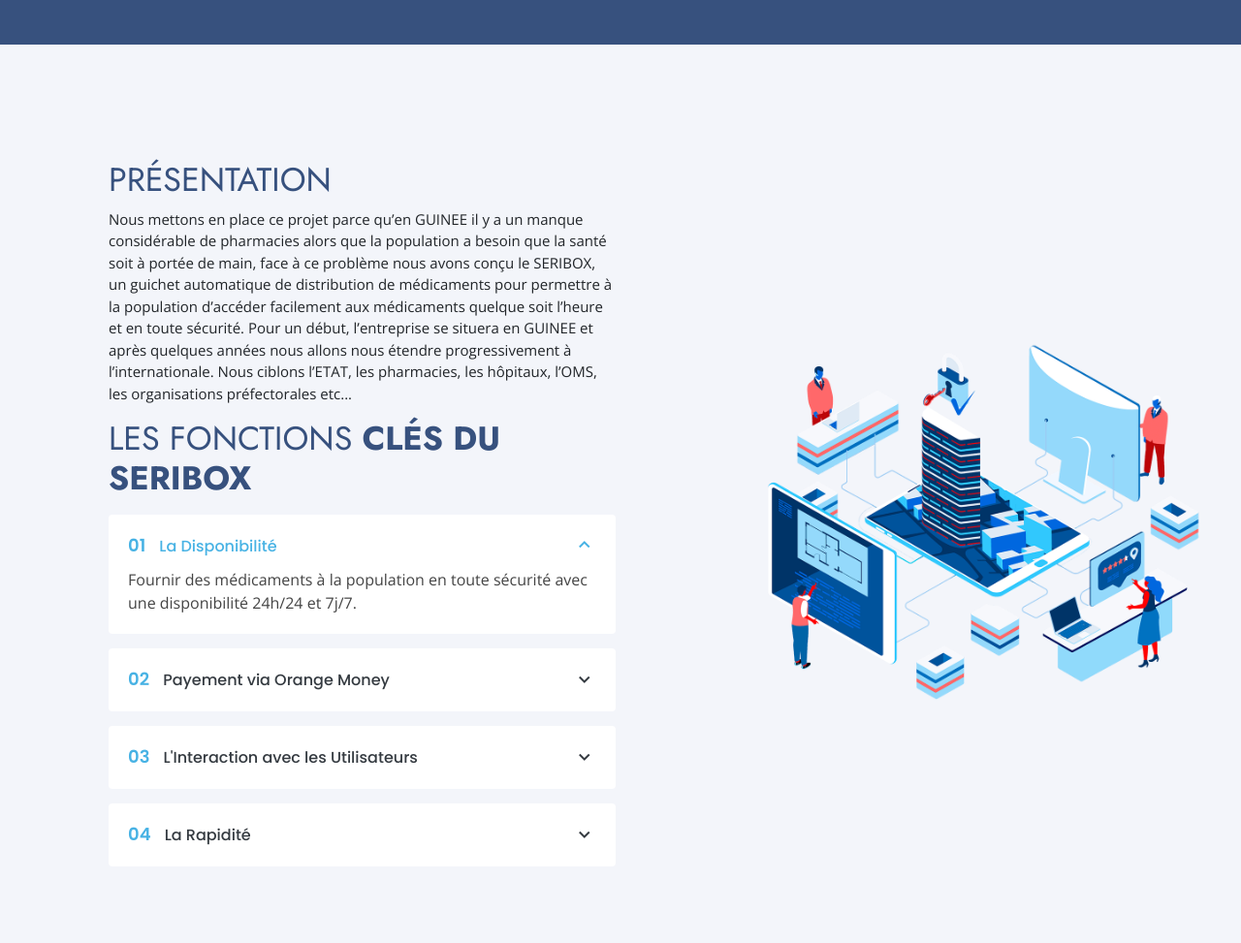
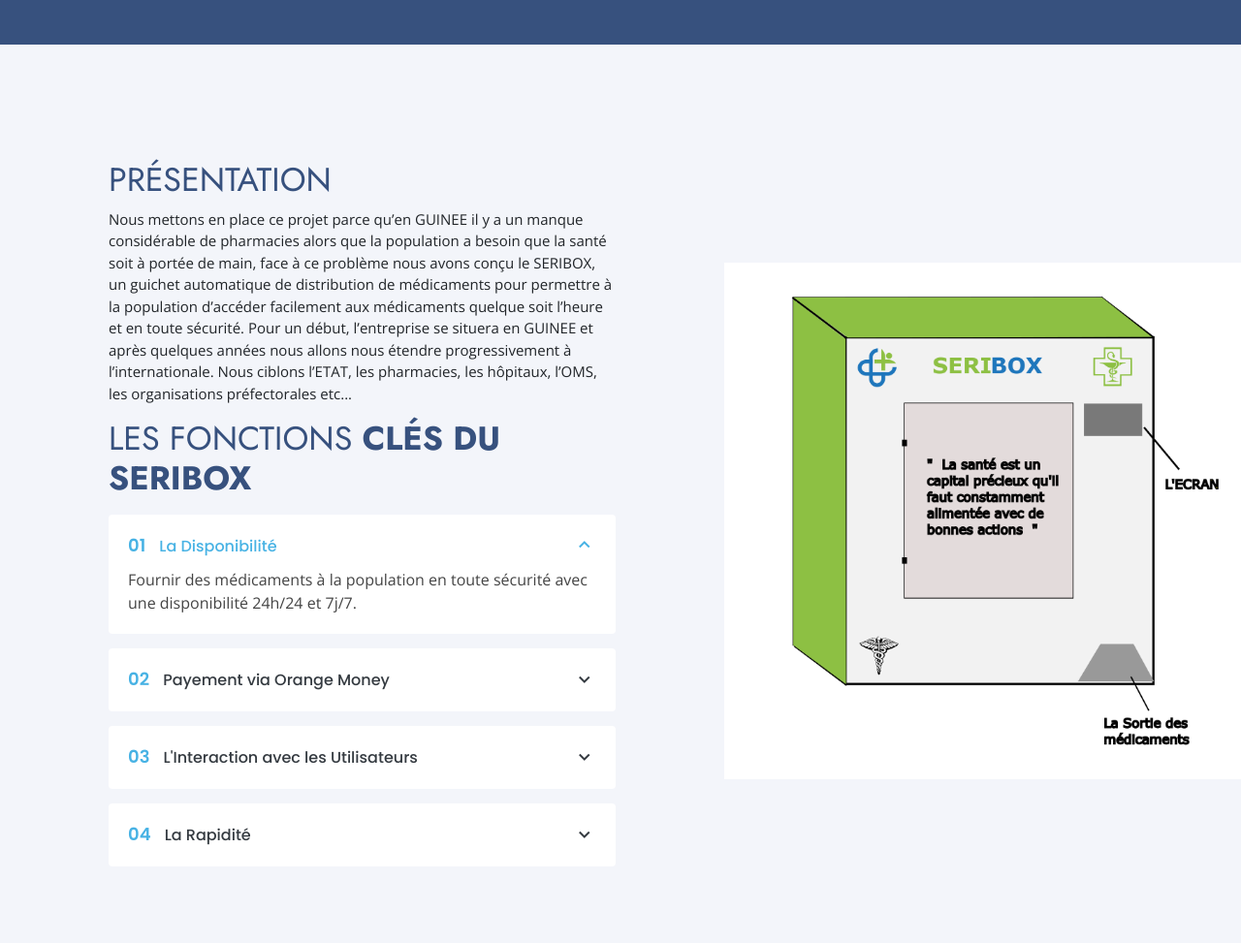
Before and after one commit to Diaffara6/seribox, a plain HTML site: page index.html in a window 1280 px wide. Shown: the part 594-1567 px from the top of the page at 97% size. Drawn offline with nearby package versions, Linux system fonts and the light colour scheme.

Commit message:
Update index.html

```diff
--- a/index.html
+++ b/index.html
@@ -133,7 +133,7 @@
 
       </div>
 
-      <div class="col-lg-5 align-items-stretch order-1 order-lg-2 img" style="background-image: url('assets/img/why-us.png')" data-aos="zoom-in" data-aos-delay="150">&nbsp;</div>
+      <div class="col-lg-5 align-items-stretch order-1 order-lg-2 img" style="background-image: url('assets/img/seriboxImg.png')" data-aos="zoom-in" data-aos-delay="150">&nbsp;</div>
     </div>
 
   </div>
```
